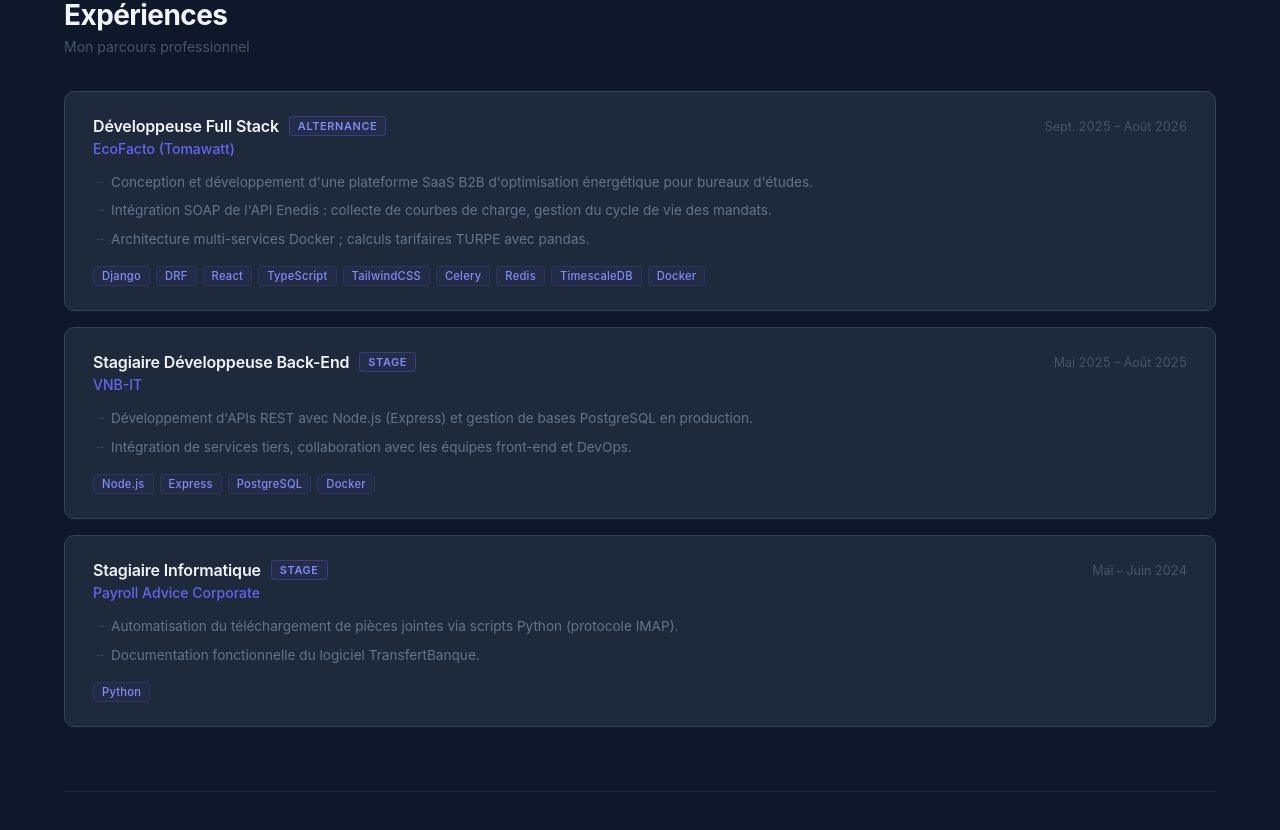
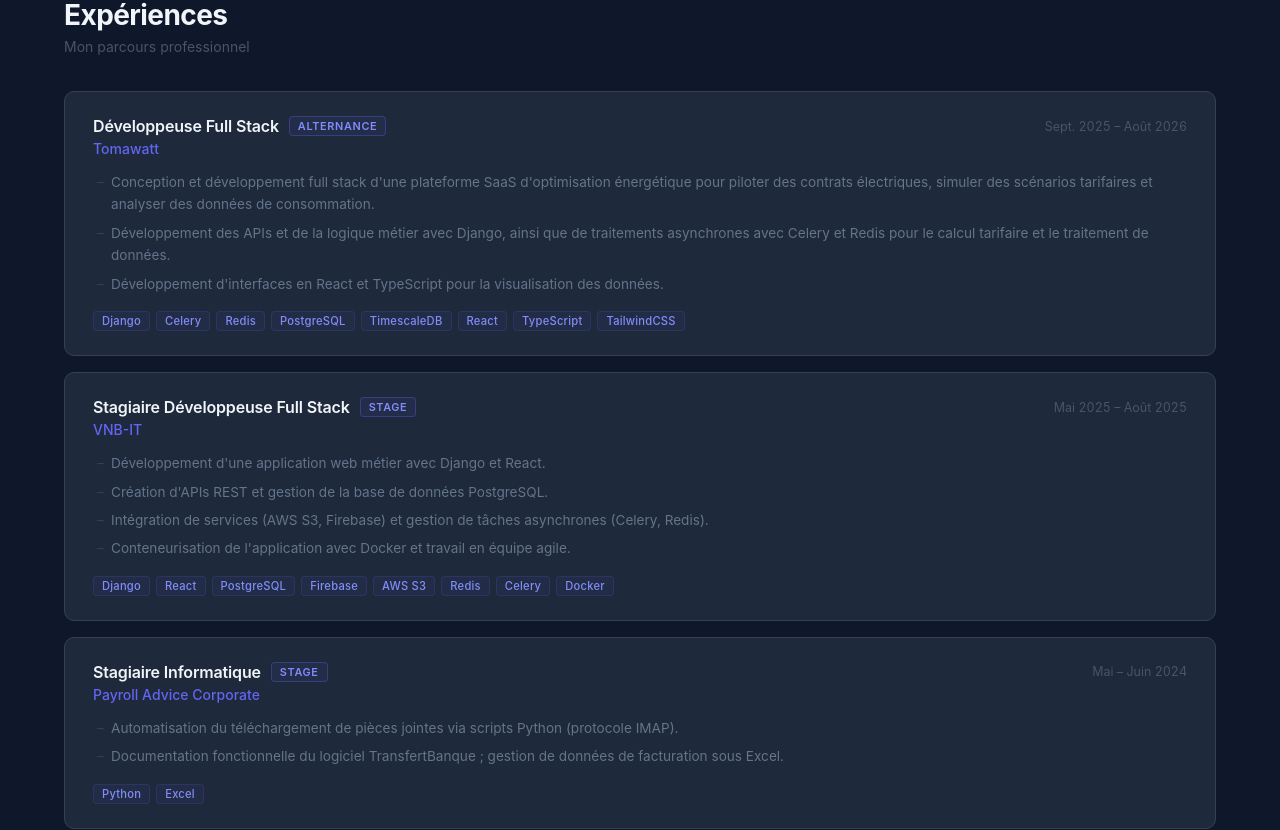
Before and after one commit to elisia-kba/portfolio, a React (Vite) app: page / in a window 1280 px wide. Shown: the part 686-1516 px from the top of the page. Built offline with nearby package versions, Linux system fonts and the light colour scheme.

Commit message:
modif experciences

```diff
--- a/src/data/experiences.ts
+++ b/src/data/experiences.ts
@@ -4,25 +4,27 @@
   {
     role: "Développeuse Full Stack",
     type: "Alternance",
-    company: "EcoFacto (Tomawatt)",
+    company: "Tomawatt",
     period: "Sept. 2025 – Août 2026",
     bullets: [
-      "Conception et développement d'une plateforme SaaS B2B d'optimisation énergétique pour bureaux d'études.",
-      "Intégration SOAP de l'API Enedis : collecte de courbes de charge, gestion du cycle de vie des mandats.",
-      "Architecture multi-services Docker ; calculs tarifaires TURPE avec pandas.",
+      "Conception et développement full stack d'une plateforme SaaS d'optimisation énergétique pour piloter des contrats électriques, simuler des scénarios tarifaires et analyser des données de consommation.",
+      "Développement des APIs et de la logique métier avec Django, ainsi que de traitements asynchrones avec Celery et Redis pour le calcul tarifaire et le traitement de données.",
+      "Développement d'interfaces en React et TypeScript pour la visualisation des données.",
     ],
-    stack: ["Django", "DRF", "React", "TypeScript", "TailwindCSS", "Celery", "Redis", "TimescaleDB", "Docker"],
+    stack: ["Django", "Celery", "Redis", "PostgreSQL", "TimescaleDB", "React", "TypeScript", "TailwindCSS"],
   },
   {
-    role: "Stagiaire Développeuse Back-End",
+    role: "Stagiaire Développeuse Full Stack",
     type: "Stage",
     company: "VNB-IT",
     period: "Mai 2025 – Août 2025",
     bullets: [
-      "Développement d'APIs REST avec Node.js (Express) et gestion de bases PostgreSQL en production.",
-      "Intégration de services tiers, collaboration avec les équipes front-end et DevOps.",
+      "Développement d'une application web métier avec Django et React.",
+      "Création d'APIs REST et gestion de la base de données PostgreSQL.",
+      "Intégration de services (AWS S3, Firebase) et gestion de tâches asynchrones (Celery, Redis).",
+      "Conteneurisation de l'application avec Docker et travail en équipe agile.",
     ],
-    stack: ["Node.js", "Express", "PostgreSQL", "Docker"],
+    stack: ["Django", "React", "PostgreSQL", "Firebase", "AWS S3", "Redis", "Celery", "Docker"],
   },
   {
     role: "Stagiaire Informatique",
@@ -31,8 +33,8 @@
     period: "Mai – Juin 2024",
     bullets: [
       "Automatisation du téléchargement de pièces jointes via scripts Python (protocole IMAP).",
-      "Documentation fonctionnelle du logiciel TransfertBanque.",
+      "Documentation fonctionnelle du logiciel TransfertBanque ; gestion de données de facturation sous Excel.",
     ],
-    stack: ["Python"],
+    stack: ["Python", "Excel"],
   },
 ];
```
